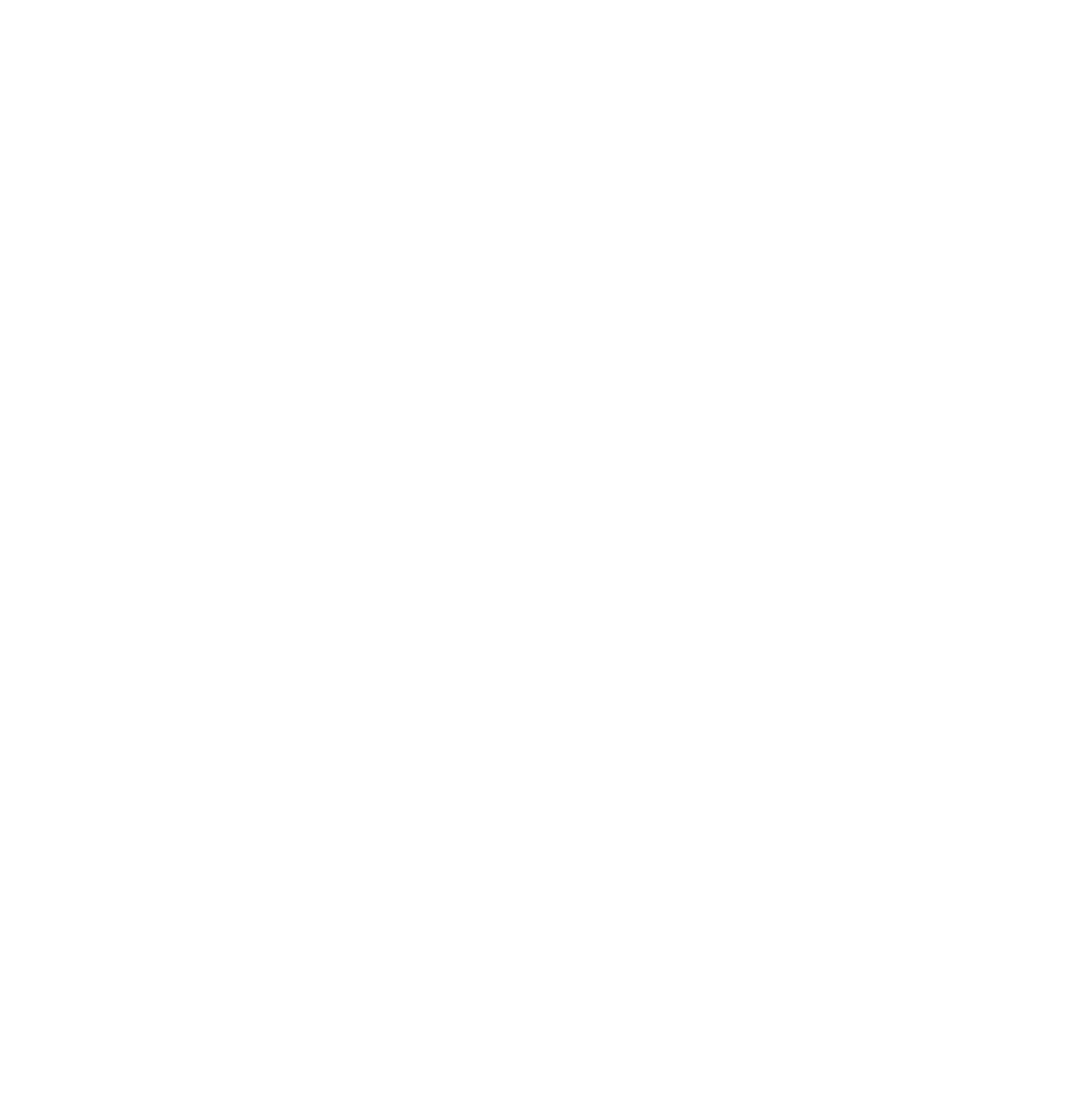
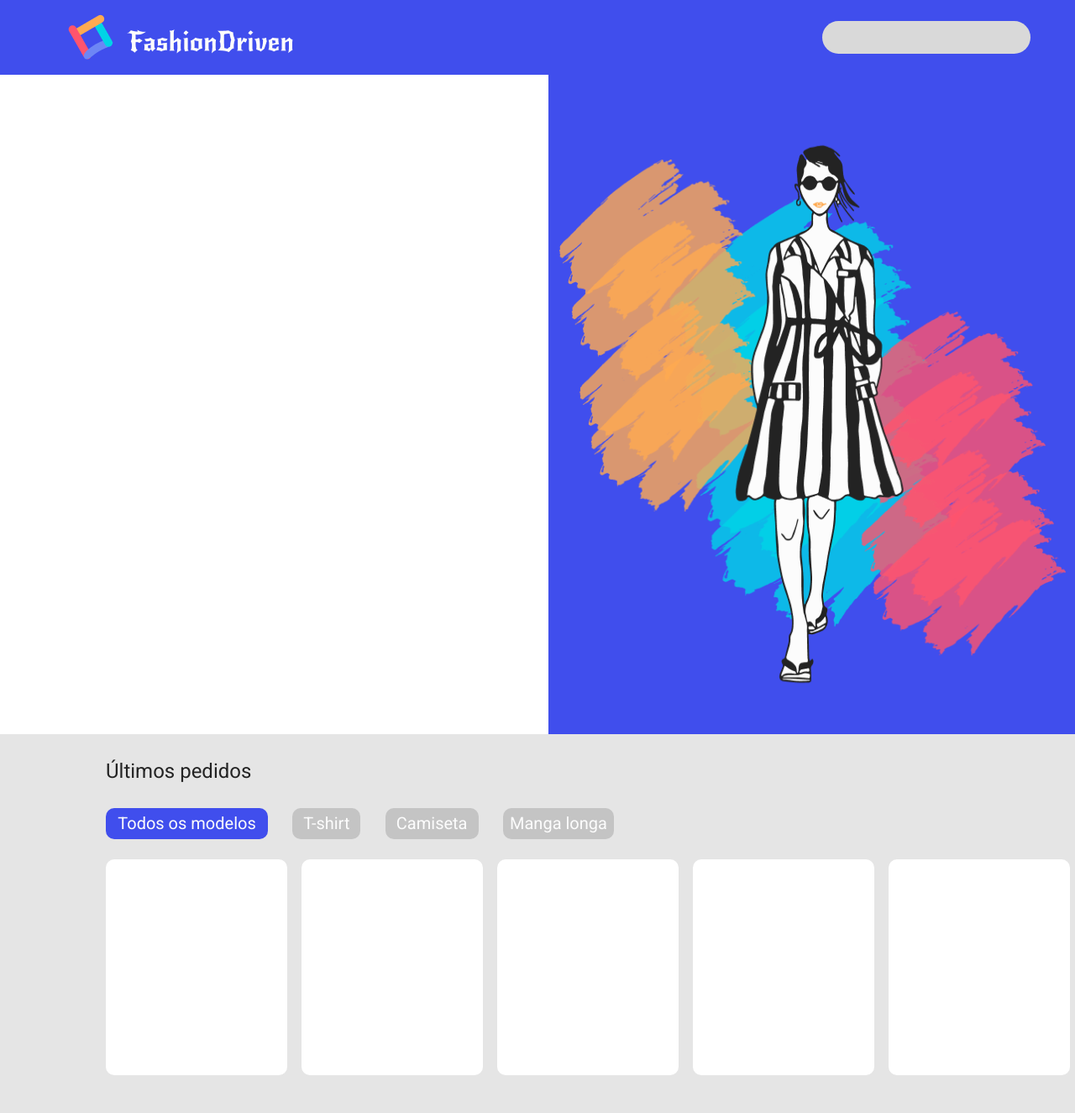
Before and after one commit to vitorluizms/FashionDriven-, a plain HTML site: page index.html in a window 1280 px wide. Shown: the whole page at 84% size. Before the commit the page ends 800 px from the top, so only its background shows below. Drawn offline with Linux system fonts and the light colour scheme.

Commit message:
Layout parcialmente completo

```diff
--- a/index.html
+++ b/index.html
@@ -6,11 +6,56 @@
     <meta name="viewport" content="width=device-width, initial-scale=1.0">
     <link rel="stylesheet" href="style.css">
     <link rel="stylesheet" href="reset.css">
+    <link rel="preconnect" href="https://fonts.googleapis.com">
+    <link rel="preconnect" href="https://fonts.gstatic.com" crossorigin>
+    <link href="https://fonts.googleapis.com/css2?family=Roboto:wght@400;700&display=swap" rel="stylesheet">
     <title>FashionDriven</title>
 </head>
 <body>
-
-
+        <div class="header">
+            <div class="leftHeader">
+                <img src="./imagens/Logo.png" alt="Logo">
+            </div>
+            <div class="rightHeader">
+            </div>
+        </div>
+        <div class="content">
+            <div class="leftContent"></div>
+            <div class="rightContent">
+                <img src="./imagens/ilustração.png" alt="ilustração">
+            </div>
+        </div>
+        <div class="footer">
+            <h1>Últimos pedidos<h1>
+            <div class="filter">
+                <div class="allModels"><p class="filterText">Todos os modelos</p></div>
+                <div class="tshirt"><p class="filterText">T-shirt</p></div>
+                <div class="shirt"><p class="filterText">Camiseta</p></div>
+                <div class="long"><p class="filterText">Manga longa</p></div>
+            </div>
+            <div class="shirtArea">
+                <div class="shirts">
+                </div>
+                <div class="shirts">
+                </div>
+                <div class="shirts">
+                </div>
+                <div class="shirts">
+                </div>
+                <div class="shirts">
+                </div>
+                <div class="shirts">
+                </div>
+                <div class="shirts">
+                </div>
+                <div class="shirts">
+                </div>
+                <div class="shirts">
+                </div>
+                <div class="shirts">
+                </div>
+            </div>
+        </div>
     <script src="index.js"></script>
 </body>
 </html>
--- a/style.css
+++ b/style.css
@@ -0,0 +1,170 @@
+* {
+    box-sizing: border-box;
+}
+
+body {
+    background-color: #e5e5e5;
+}
+
+.header {
+    width: 100%;
+    height: 89px;
+
+    position: relative;
+    display: flex;
+    align-items: center;
+
+    background-color: #404eed;
+}
+
+.leftHeader {
+    width: 320px;
+    height: 57px;
+
+    position: absolute;
+    left: 80px;
+
+    display: flex;
+    align-items: center;
+    justify-content: flex-start;
+}
+.leftHeader img {
+    height: 100%;
+}
+
+.rightHeader {
+    width: 248px;
+    height: 39px;
+    border-radius: 20px;
+
+    position: absolute;
+    right: 53px;
+
+    background-color: #D9D9D9;
+}
+
+.content {
+    width: 100%;
+    height: 785px;
+
+    display: flex;
+}
+
+.leftContent {
+    width: 51%;
+    height: 100%;
+
+    background-color: #ffffff;
+}
+
+.rightContent {
+    width: 49%;
+    height: 100%;
+
+    display: flex;
+    justify-content: center;
+    align-items: center;
+
+    background-color: #404eed;
+}
+.rightContent img {
+    width: 605px;
+    height: 670px;
+}
+
+
+.footer {
+    width: 100%;
+    height: 421px;
+    padding-left: 126px;
+
+    position: relative;
+    background-color: #e5e5e5;
+}
+
+.footer h1 {
+    font-family: 'Roboto', sans-serif;
+    font-weight: 400;
+    font-size: 24px;
+    line-height: 28px;
+
+    color: #232323;
+    margin-top: 30px;
+}
+
+.filter {
+    width: 605px;
+    height: 37px;
+
+    display: flex;
+    justify-content: space-between;
+    margin-top: 24px;
+}
+
+.allModels {
+    width: 193px;
+    height: 100%;
+
+    border-radius: 10px;
+    padding-top: 7px;
+    background-color: #404eed;
+}
+.filterText {
+    font-family: 'Roboto', sans-serif;
+    font-weight: 400;
+    font-size: 20px;
+    line-height: 23px;
+    text-align: center;
+
+    color: #fcfcfc;
+}
+
+.tshirt {
+    width: 81px;
+    height: 100%;
+
+    border-radius: 10px;
+    padding-top: 7px;
+    background-color: #c4c4c4;
+}
+
+.shirt {
+    width: 111px;
+    height: 100%;
+
+    border-radius: 10px;
+    padding-top: 7px;
+    background-color: #c4c4c4;
+}
+
+.long {
+    width: 132px;
+    height: 100%;
+
+    border-radius: 10px;
+    padding-top: 7px;
+    background-color: #c4c4c4;
+}
+
+.shirtArea {
+    width: 1150px;
+    height: 257px;
+
+    position: absolute;
+    margin-top: 24px;
+
+
+    display: flex;
+    justify-content: space-between;
+    overflow-x: scroll;
+}
+.shirts {
+    width: 216px;
+    min-width: 216px;
+    height: 100%;
+
+    margin-right: 17px;
+    border-radius: 10px;
+
+    background-color: #ffffff;
+}
```
Also changed, not shown: imagens/Algodão.png (added), imagens/Camiseta.png (added), imagens/GolaPolo.png (added), imagens/GolaRedonda.png (added), imagens/GolaV.png (added), imagens/Logo.png (added), imagens/Mangalonga.png (added), imagens/Poliester.png (added), imagens/Seda.png (added), imagens/ilustração.png (added), imagens/tshirt.png (added).
